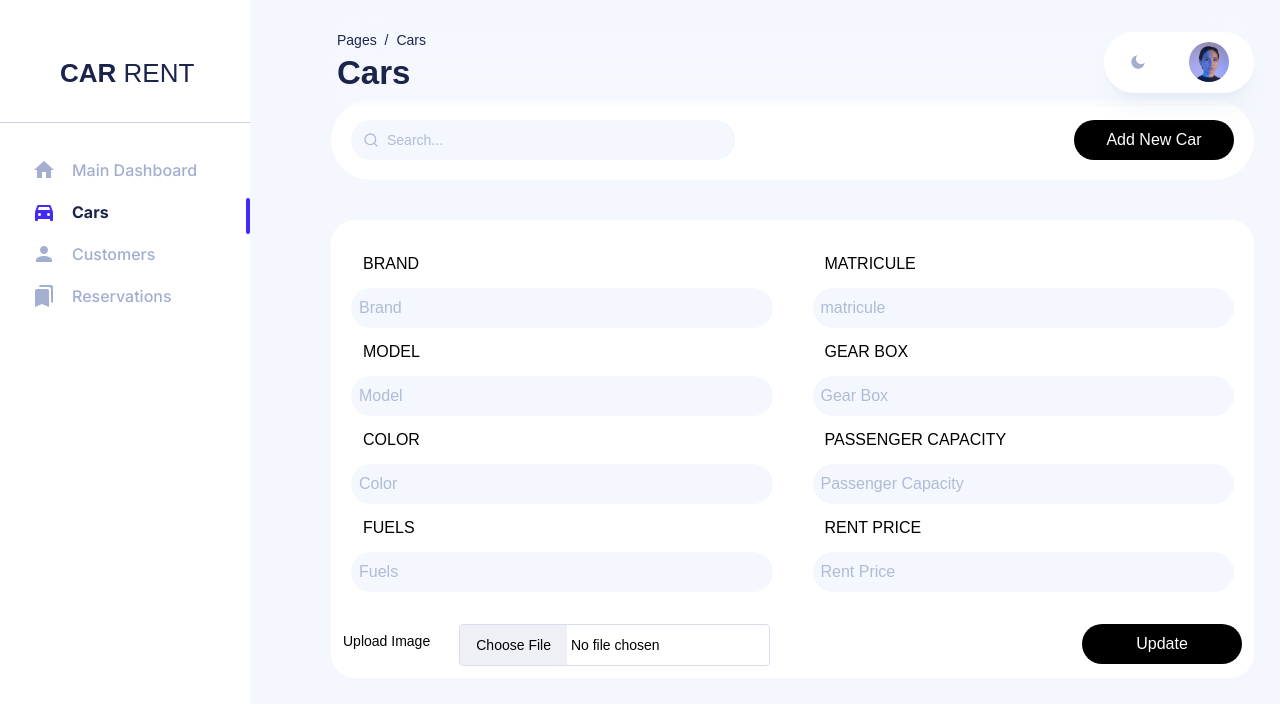
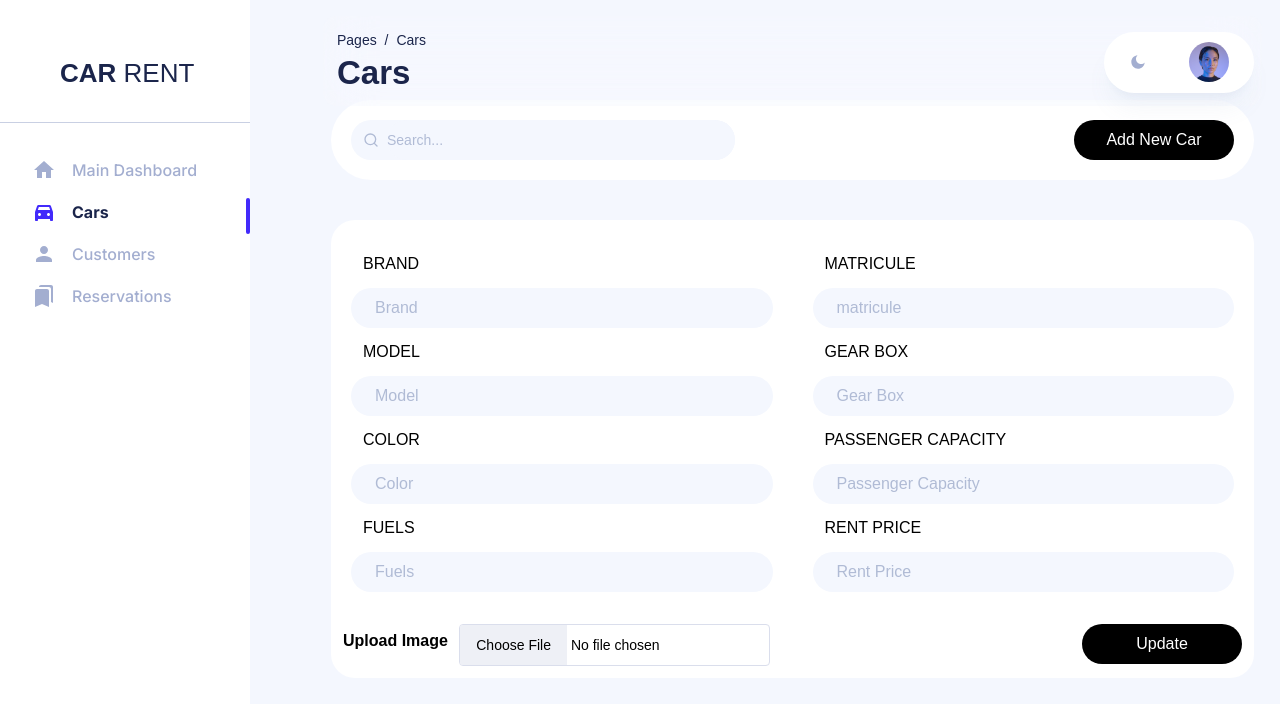
Before and after one commit to badrxd/car-rental-management-system, a Next.js app: page /dashboard/cars/1 in a window 1280 px wide. Shown: the top 704 px of the page. Built offline with nearby package versions, Linux system fonts and the light colour scheme; no server answers; the database is empty.

Commit message:
fix section

```diff
--- a/app/dashboard/cars/[id]/page.jsx
+++ b/app/dashboard/cars/[id]/page.jsx
@@ -26,7 +26,7 @@ export default async function page({ params }) {
   return (
     <>
       <div className="flex justify-between bg-[#fff] rounded-full p-5">
-        <div className="flex items-center bg-lightPrimary rounded-full w-96">
+        <div className="flex items-center bg-lightPrimary   dark:bg-navy-900 rounded-full w-96">
           <p className="pl-3 pr-2 text-xl">
             <FiSearch className="h-4 w-4 text-gray-400 dark:text-white" />
           </p>
@@ -47,25 +47,25 @@ export default async function page({ params }) {
           <div className=" w-full p-5">
             <h1 className="uppercase p-3">Brand</h1>
             <input
-              className="p-2 rounded-full bg-[#F4F7FE] w-full"
+              className="p-2 pl-6 rounded-full bg-[#F4F7FE] w-full"
               type="text"
               placeholder="Brand"
             />
             <h1 className="uppercase p-3">Model</h1>
             <input
-              className="p-2 rounded-full bg-[#F4F7FE] w-full"
+              className="p-2 pl-6 rounded-full bg-[#F4F7FE] w-full"
               type="text"
               placeholder="Model"
             />
             <h1 className="uppercase p-3">Color</h1>
             <input
-              className="p-2 rounded-full bg-[#F4F7FE] w-full"
+              className="p-2 pl-6 rounded-full bg-[#F4F7FE] w-full"
               type="text"
               placeholder="Color"
             />
             <h1 className="uppercase p-3">Fuels</h1>
             <input
-              className="p-2 rounded-full bg-[#F4F7FE] w-full"
+              className="p-2 pl-6 rounded-full bg-[#F4F7FE] w-full"
               type="text"
               placeholder="Fuels"
             />
@@ -73,25 +73,25 @@ export default async function page({ params }) {
           <div className="w-full p-5">
             <h1 className="uppercase p-3">Matricule</h1>
             <input
-              className="p-2 rounded-full bg-[#F4F7FE] w-full"
+              className="p-2 pl-6 rounded-full bg-[#F4F7FE] w-full"
               type="text"
               placeholder="matricule"
             />
             <h1 className="uppercase p-3">Gear Box</h1>
             <input
-              className="p-2 rounded-full bg-[#F4F7FE] w-full"
+              className="p-2 pl-6 rounded-full bg-[#F4F7FE] w-full"
               type="text"
               placeholder="Gear Box"
             />
             <h1 className="uppercase p-3">Passenger Capacity</h1>
             <input
-              className="p-2 rounded-full bg-[#F4F7FE] w-full"
+              className="p-2 pl-6 rounded-full bg-[#F4F7FE] w-full"
               type="text"
               placeholder="Passenger Capacity"
             />
             <h1 className="uppercase p-3">Rent Price</h1>
             <input
-              className="p-2 rounded-full bg-[#F4F7FE] w-full"
+              className="p-2 pl-6 rounded-full bg-[#F4F7FE] w-full"
               type="text"
               placeholder="Rent Price"
             />
@@ -100,7 +100,7 @@ export default async function page({ params }) {
         <div className="flex justify-between p-3">
           <div className="flex w-fit">
             <div className="font-[sans-serif] max-w-md mx-auto flex items-center">
-              <label className="text-sm text-black mb-2 block w-40 ">
+              <label className="font-bold text-black mb-2 block w-40 ">
                 Upload Image
               </label>
               <input
--- a/app/dashboard/cars/page.jsx
+++ b/app/dashboard/cars/page.jsx
@@ -26,7 +26,7 @@ const Cars = async () => {
   return (
     <div className="pt-5">
       <div className="flex justify-between bg-[#fff] rounded-full p-5">
-        <div className="flex items-center bg-lightPrimary rounded-full w-96">
+        <div className="flex items-center bg-lightPrimary  dark:bg-navy-900 rounded-full w-96">
           <p className="pl-3 pr-2 text-xl">
             <FiSearch className="h-4 w-4 text-gray-400 dark:text-white" />
           </p>
--- a/components/dash_components/navbar/index.tsx
+++ b/components/dash_components/navbar/index.tsx
@@ -77,6 +77,13 @@ const Navbar = (props: {
             <RiMoonFill className="h-4 w-4 text-gray-600 dark:text-white" />
           )}
         </div>
+        <span
+          className="flex cursor-pointer text-xl text-gray-600 dark:text-white xl:hidden"
+          onClick={onOpenSidenav}
+        >
+          <FiAlignJustify className="h-5 w-5" />
+        </span>
+
         {/* Profile & Dropdown */}
         <Dropdown
           button={
```
